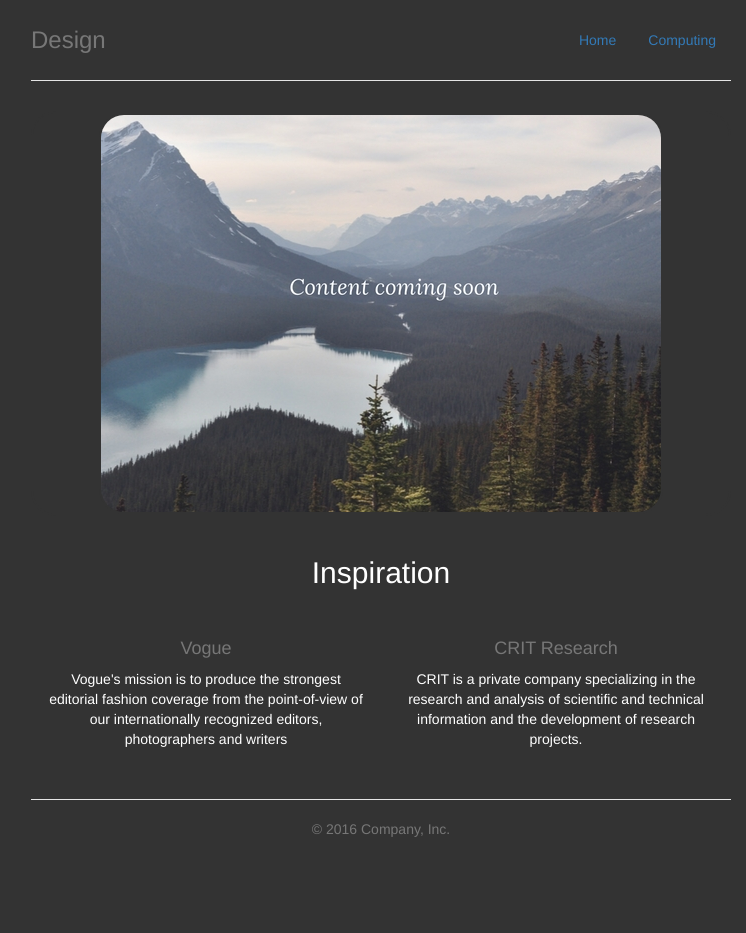
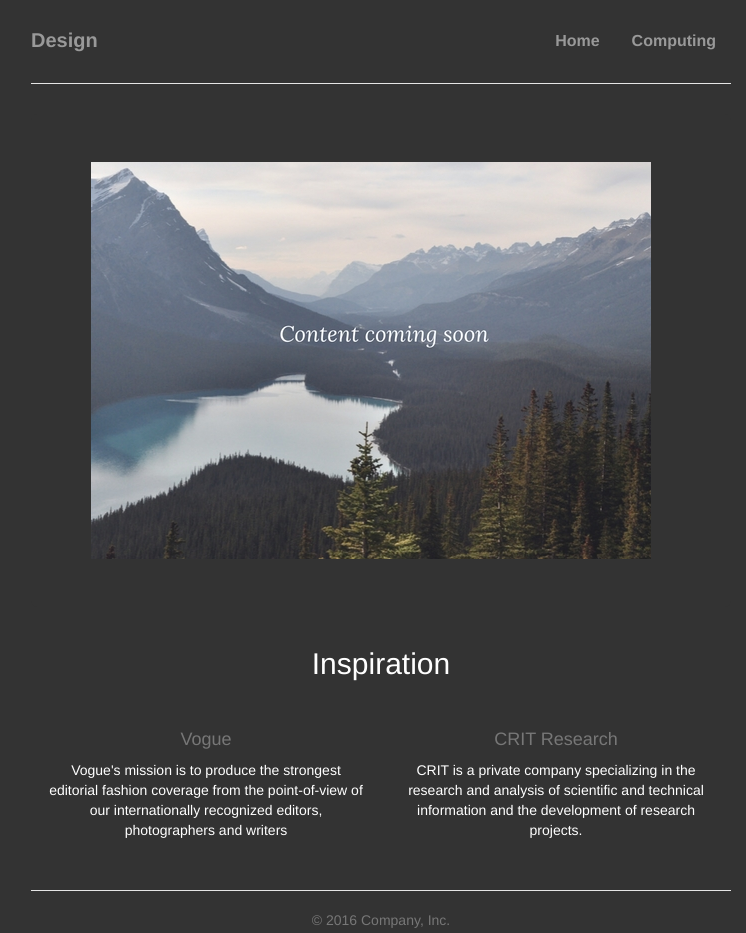
Before and after one commit to VictorHall/VictorHall.github.io, a plain HTML site: page design/index.html in a window 1280 px wide. Shown: the whole page, without its empty margins (259-1005 px from the left). Before the commit the page ends 899 px from the top, so only its background shows below. Drawn offline with Linux system fonts and the light colour scheme; files that its build step writes are made by us from their sources; a script that the page names is missing.

Commit message:
Adjusted styling

```diff
--- a/design/css/custom.css
+++ b/design/css/custom.css
@@ -8,9 +8,18 @@ body{
 	color: white;
 }
 
-.image{
-	border: 2px solid;
-    border-radius: 25px;
+.jumbotron{
+	background-color: #333 !important;
+}
+
+.nav-button{
+	color: #999 !important;
+	font-size: 16px !important;
+    font-weight: bold !important;
+}
+
+.title{
+	font-size: 20px !important;
 }
 
 .blog{
--- a/design/index.html
+++ b/design/index.html
@@ -10,6 +10,8 @@
     <link rel="icon" href="../../favicon.ico">
 
     <title>Design</title>
+
+
 
     <!-- Bootstrap core CSS -->
     <link href="css/bootstrap.min.css" rel="stylesheet">
@@ -31,11 +33,11 @@
       <div class="header clearfix">
         <nav>
           <ul class="nav nav-pills pull-right">
-            <li role="presentation"><a href="\index.html">Home</a></li>
-            <li role="presentation"><a href="\features/image-analysis.html">Computing</a></li>
+            <li role="presentation"><a class="nav-button" href="\index.html">Home</a></li>
+            <li role="presentation"><a class="nav-button" href="\features/image-analysis.html">Computing</a></li>
           </ul>
         </nav>
-        <h3 class="text-muted">Design<n/h3>
+        <h3 class="text-muted nav-button title">Design<n/h3>
       </div>
 
       <!-- <div class="jumbotron">
@@ -44,9 +46,11 @@
       </div> -->
 
        <!-- only until more designs come placeholder text -->
-       <div class="image text-center">
-        <img  class="image" src="./images/placeholder.jpg">
-      </div>
+        <div class="jumbotron">
+          <img  class="img-responsive" src="./images/placeholder.jpg">
+        </div>
+
+
 
       <div class="marketing font text-center">
         <h2>Inspiration</h2>
@@ -70,6 +74,8 @@
 
     </div> <!-- /container -->
 
+    </div>
+
 
     <!-- IE10 viewport hack for Surface/desktop Windows 8 bug -->
     <script src="../../assets/js/ie10-viewport-bug-workaround.js"></script>
--- a/features/css/default.css
+++ b/features/css/default.css
@@ -15,3 +15,13 @@
 .nav>li>a {
     padding: 14px 19px !important;
 }
+
+.nav-button{
+	color: #999 !important;
+	font-size: 16px !important;
+    font-weight: bold !important;
+}
+
+.title{
+	font-size: 20px !important;
+}
```
Also changed, not shown: features/image-analysis.html (+3 -3 lines), features.html (deleted).
